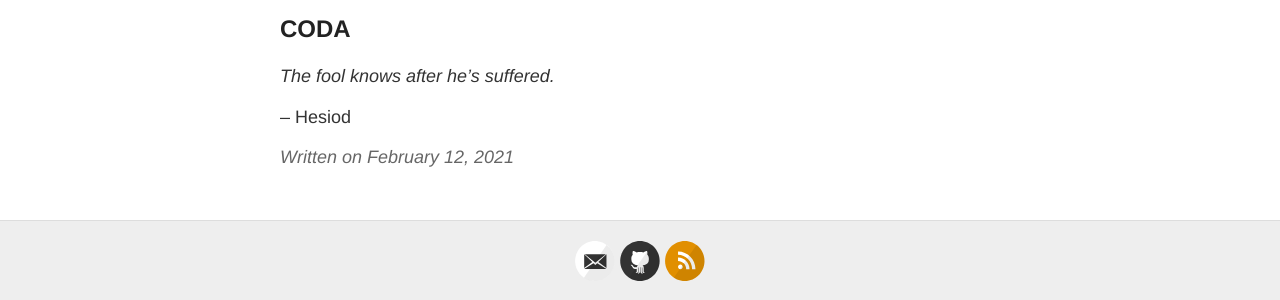
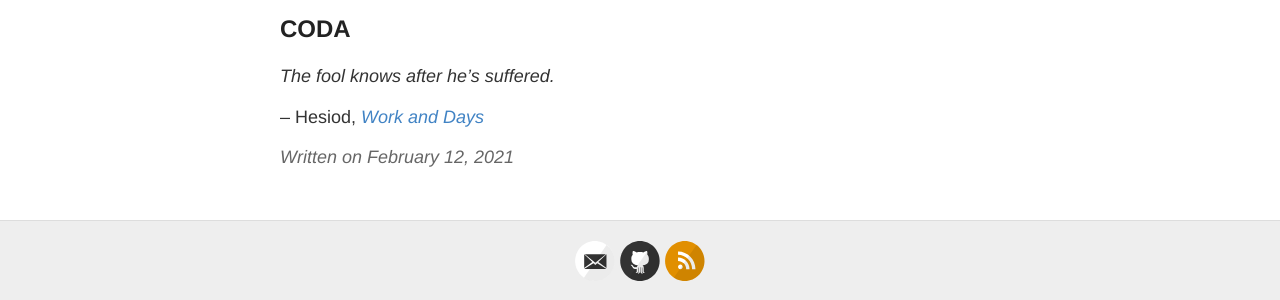
Before and after one commit to poastmil/junsunglee.com, a Jekyll site: the page built from _posts/2021-2-12-ConsenSys-Blockchain-Developer-Bootcamp.md, in a window 1280 px wide and 900 px high, scrolled down 3706 px. Shown: the part 591-891 px from the top of the window. Built offline with Jekyll 4.4.1, drawn with Linux system fonts in a browser that asks for light colours.

Commit message:
Updated links to posts

```diff
--- a/_posts/2021-2-12-ConsenSys-Blockchain-Developer-Bootcamp.md
+++ b/_posts/2021-2-12-ConsenSys-Blockchain-Developer-Bootcamp.md
@@ -73,4 +73,4 @@ You can reach me with any thoughts or questions at <jun@junsunglee.com>.
 
 _The fool knows after he's suffered._
 
--- Hesiod
+-- Hesiod, [_Work and Days_](https://people.sc.fsu.edu/~dduke/lectures/hesiod1.pdf)
```
Also changed, not shown: _posts/2021-3-30-A-Tale-of-Tax-Licensing.md (+0 -2 lines).
